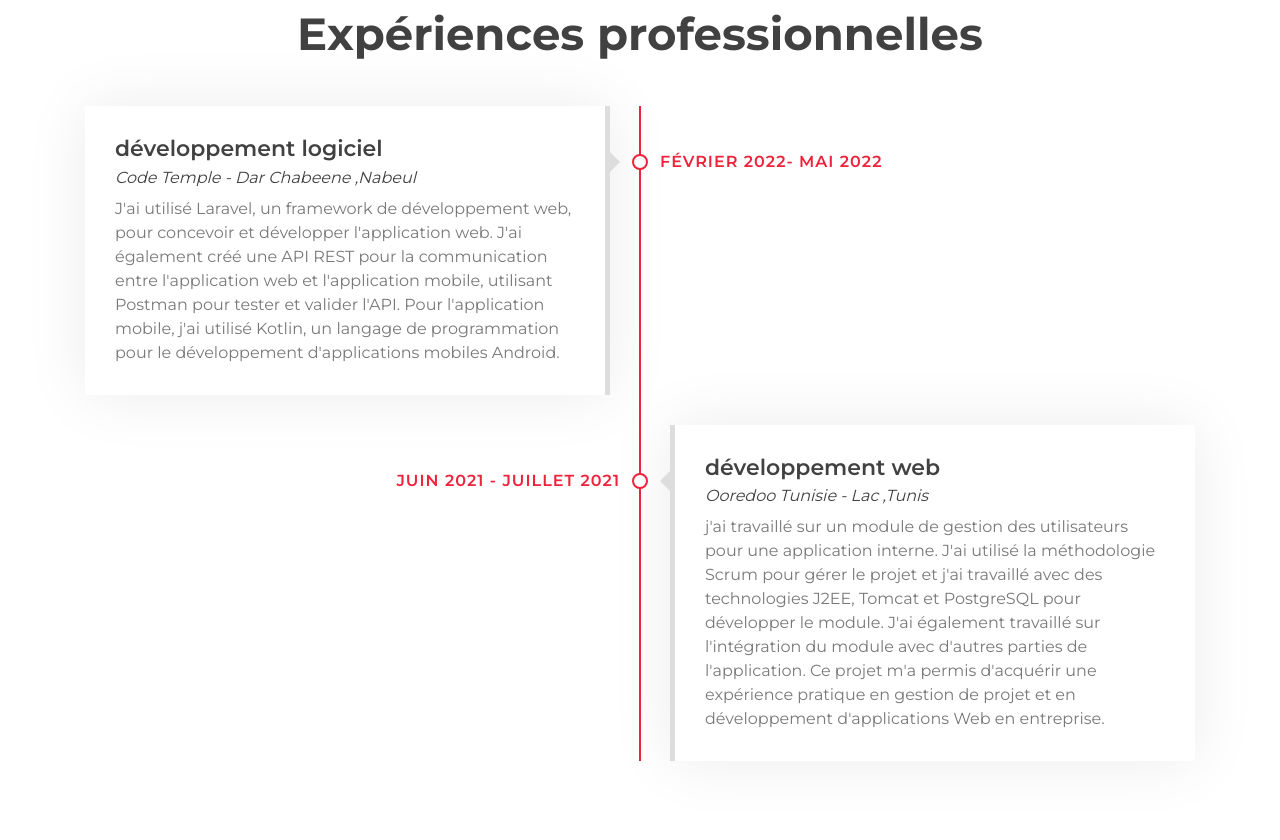
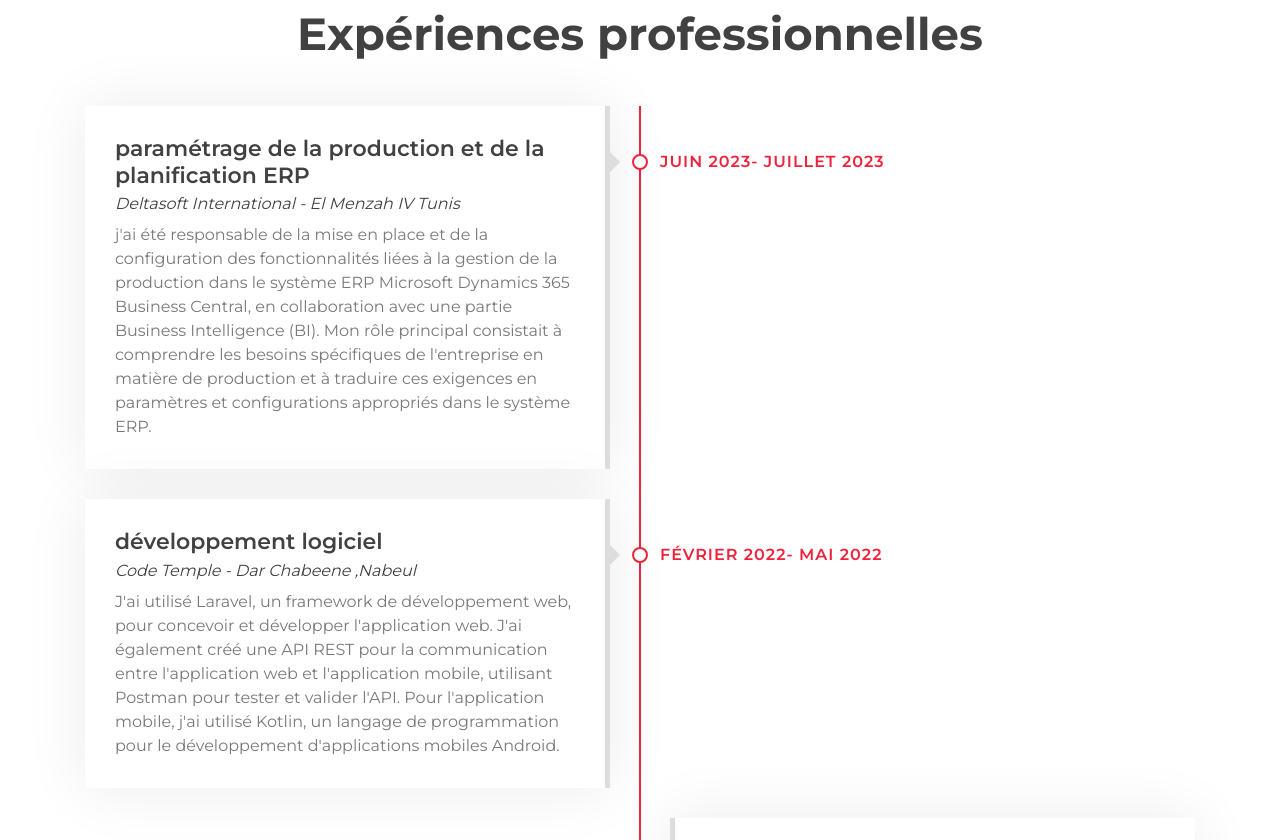
Before and after one commit to Roua-Ben-Emna/portfolio, a plain HTML site: page index.html in a window 1280 px wide. Shown: the part 1960-2800 px from the top of the page. Drawn offline with nearby package versions, Linux system fonts and the light colour scheme.

Commit message:
STAGE Delta

```diff
--- a/index.html
+++ b/index.html
@@ -200,6 +200,18 @@
                 <div class="timeline">
                     <div class="timeline-item left wow slideInLeft" data-wow-delay="0.1s">
                         <div class="timeline-text">
+                            <div class="timeline-date">Juin 2023- Juillet 2023</div>
+                            <h2>paramétrage de la production et de la planification ERP</h2>
+                            <h4>Deltasoft International - El Menzah IV Tunis</h4>
+                            <p>
+                            j'ai été responsable de la mise en place et de la configuration des fonctionnalités
+                             liées à la gestion de la production dans le système ERP Microsoft Dynamics 365 Business Central,
+                              en collaboration avec une partie Business Intelligence (BI). Mon rôle principal consistait à comprendre les besoins spécifiques de l'entreprise en matière de production et à traduire ces exigences en paramètres et configurations appropriés dans le système ERP.
+                            </p>
+                        </div>
+                    </div>
+                    <div class="timeline-item left wow slideInLeft" data-wow-delay="0.1s">
+                        <div class="timeline-text">
                             <div class="timeline-date">Février 2022- mai 2022</div>
                             <h2>développement logiciel</h2>
                             <h4>Code Temple - Dar Chabeene ,Nabeul</h4>
```
